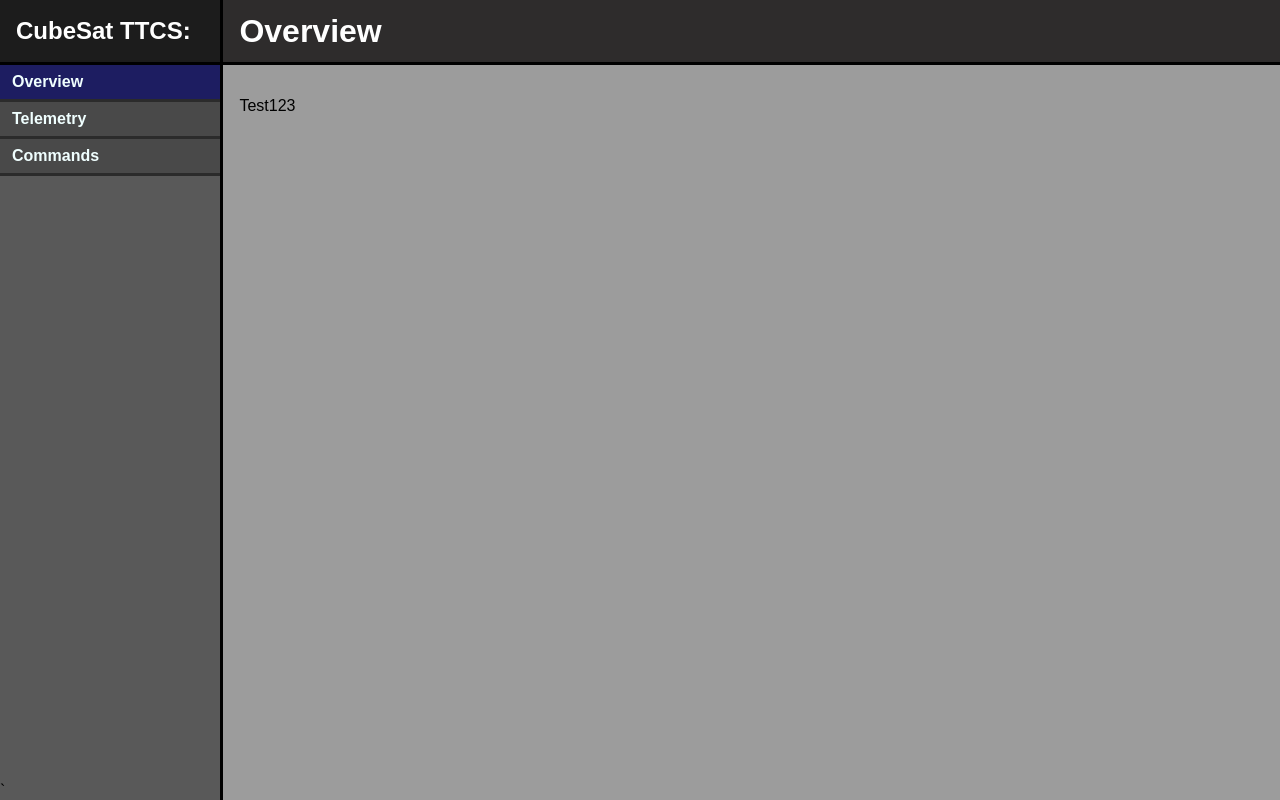
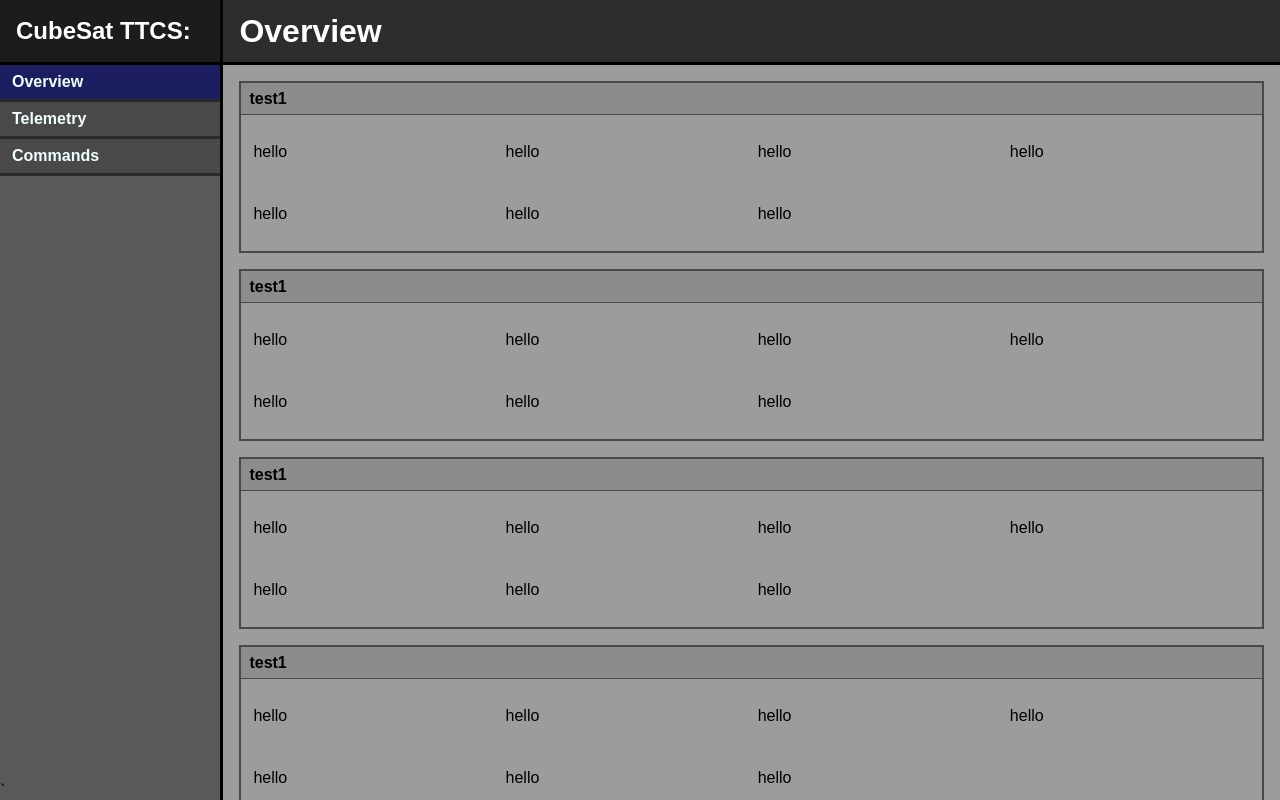
Before and after one commit to SU-Spaceflight/CubeSat-GCS, a React (Vite) app in the folder src/frontend/: page / in a window 1280 px wide. Built offline with nearby package versions, Linux system fonts and the light colour scheme.

Commit message:
Added formatting and layout components

```diff
--- /dev/null
+++ b/src/frontend/src/components/layout/grid/Grid.jsx
@@ -0,0 +1,9 @@
+export function Grid(props) {
+    const { cols = 3, gap = 12, style } = props
+
+    return (
+        <div style={{ display: 'grid', gridTemplateColumns: `repeat(${cols}, minmax(0, 1fr))`, gap, ...style }}>
+            {props.children}
+        </div>
+    );
+}
--- /dev/null
+++ b/src/frontend/src/components/layout/panel/Panel.css
@@ -0,0 +1,19 @@
+.panel {
+    border: 2px solid #494949;
+}
+.panel-head {
+    display: flex;
+    align-items: center;
+    height: 32px;
+    border-bottom: 1px solid #494949;
+    font-weight: bold;
+    background: #8c8c8c;
+}
+
+.panelTitle {
+    padding: 8px;
+}
+
+.panel-body {
+    padding: 12px;
+}
--- /dev/null
+++ b/src/frontend/src/components/layout/panel/Panel.jsx
@@ -0,0 +1,23 @@
+import "./Panel.css"
+import {Spacer} from "../spacer/Spacer.jsx";
+
+export function Panel(props) {
+    const {title, headerContentLeft, headerContentRight} = props;
+    return (
+        <div className="panel">
+            {(title || headerContentLeft || headerContentRight) && (
+                <div className="panel-head">
+                    {(title) && (
+                        <span className="panelTitle">{title}</span>
+                    )}
+                    {headerContentLeft}
+                    <Spacer />
+                    {headerContentRight}
+                </div>
+            )}
+            <div className="panel-body">
+                {props.children}
+            </div>
+        </div>
+    )
+}
--- /dev/null
+++ b/src/frontend/src/components/layout/scrollArea/ScrollArea.css
@@ -0,0 +1,16 @@
+.scroll-wrapper {
+    overflow: hidden;
+}
+
+.scroll-area {
+    height: 100%;
+    overflow: hidden;
+}
+
+.scroll-x {
+    overflow-x: scroll;
+}
+
+.scroll-y {
+    overflow-y: scroll;
+}
--- /dev/null
+++ b/src/frontend/src/components/layout/scrollArea/ScrollArea.jsx
@@ -0,0 +1,22 @@
+import "./ScrollArea.css"
+
+export default function ScrollArea(props) {
+    const { scrollX, scrollY } = props;
+
+    let scrollAreaClass = "scroll-area";
+
+    if (scrollX === true) {
+        scrollAreaClass += " scroll-x";
+    }
+    if (scrollY === true) {
+        scrollAreaClass += " scroll-y"
+    }
+
+    return (
+        <div className="scroll-wrapper">
+            <div className={scrollAreaClass}>
+                {props.children}
+            </div>
+        </div>
+    );
+}
--- /dev/null
+++ b/src/frontend/src/components/layout/spacer/Spacer.css
@@ -0,0 +1,3 @@
+.spacer {
+    flex: 1;
+}
--- /dev/null
+++ b/src/frontend/src/components/layout/spacer/Spacer.jsx
@@ -0,0 +1,5 @@
+import "./Spacer.css"
+
+export function Spacer() {
+    return <div className="spacer" />
+}
--- /dev/null
+++ b/src/frontend/src/components/layout/stack/Stack.jsx
@@ -0,0 +1,8 @@
+export function Stack(props) {
+    const { gap = 8, align, style } = props;
+    return (
+        <div style={{ display: 'flex', flexDirection: 'column', gap, alignItems: align, ...style }}>
+            {props.children}
+        </div>
+    );
+}
--- a/src/frontend/src/components/page/Page.jsx
+++ b/src/frontend/src/components/page/Page.jsx
@@ -1,16 +1,22 @@
+import ScrollArea from "../layout/scrollArea/ScrollArea.jsx";
+import {Spacer} from "../layout/spacer/Spacer.jsx";
 import "./Page.css"
 
 export default function Page(props) {
-    const {title} = props;
+    const {title, actions} = props;
     return (
         <div className="page">
             <div className="page-header">
                 <h1>{title}</h1>
-
+                <Spacer />
+                {actions}
+                <Spacer />
             </div>
-            <div className="page-content">
+            <ScrollArea scrollX={false} scrollY={true}>
+                <div className="page-content">
                     {props.children}
-            </div>
+                </div>
+            </ScrollArea>
             <div className="page-footer">
 
             </div>
--- a/src/frontend/src/pages/Overview.jsx
+++ b/src/frontend/src/pages/Overview.jsx
@@ -1,9 +1,64 @@
 import Page from "../components/page/Page.jsx";
+import {Panel} from "../components/layout/panel/Panel.jsx";
+import {Stack} from "../components/layout/stack/Stack.jsx";
+import {Grid} from "../components/layout/grid/Grid.jsx";
 
 export default function Overview() {
   return (
     <Page title={"Overview"}>
-      <p>Test123</p>
+      <Stack gap={16}>
+        <Panel title="test1">
+          <Grid cols={4}>
+            <p>hello</p>
+            <p>hello</p>
+            <p>hello</p>
+            <p>hello</p>
+            <p>hello</p>
+            <p>hello</p>
+            <p>hello</p>
+          </Grid>
+        </Panel>
+        <Panel title="test1">
+          <Grid cols={4}>
+            <p>hello</p>
+            <p>hello</p>
+            <p>hello</p>
+            <p>hello</p>
+            <p>hello</p>
+            <p>hello</p>
+            <p>hello</p>
+          </Grid>
+        </Panel>
+        <Panel title="test1">
+          <Grid cols={4}>
+            <p>hello</p>
+            <p>hello</p>
+            <p>hello</p>
+            <p>hello</p>
+            <p>hello</p>
+            <p>hello</p>
+            <p>hello</p>
+          </Grid>
+        </Panel>
+        <Panel title="test1">
+          <Grid cols={4}>
+            <p>hello</p>
+            <p>hello</p>
+            <p>hello</p>
+            <p>hello</p>
+            <p>hello</p>
+            <p>hello</p>
+            <p>hello</p>
+          </Grid>
+        </Panel>
+        <Grid cols={2}>
+          <Panel title="test2">
+            <p>hello2</p>
+          </Panel>
+          <Panel title="test3">
+          </Panel>
+        </Grid>
+      </Stack>
     </Page>
   )
 }
```
Also changed, not shown: src/frontend/src/components/layout/row/Row.jsx (added, +8 -0 lines).
